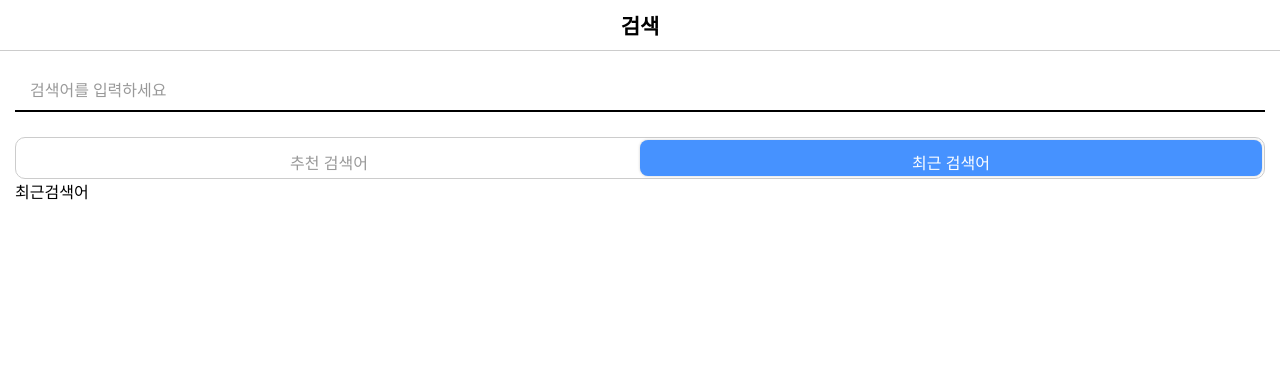
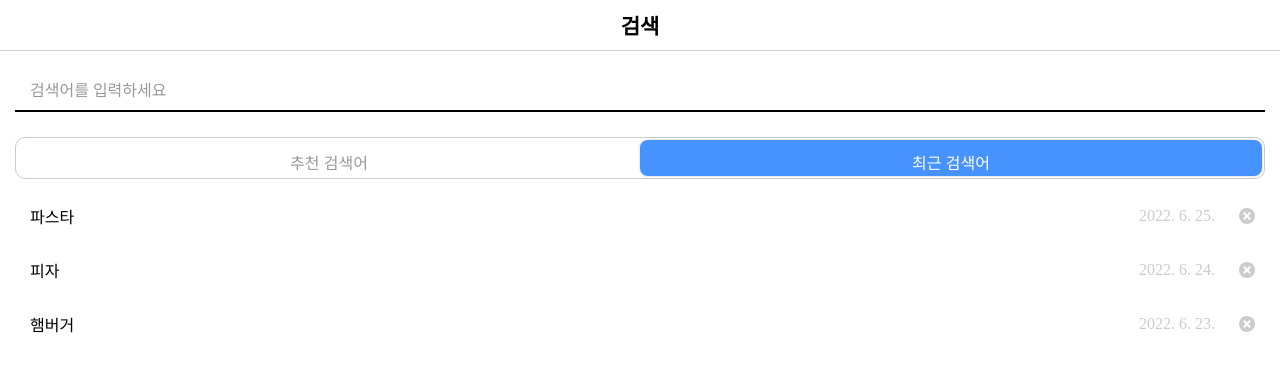
Before and after one commit to mysoo1229/study-react, a React app in the folder 3-component/: page / in a window 1280 px wide. Both pictures are taken after a click on the button "최근 검색어". Shown: the top 372 px of the page. Built offline with nearby package versions, Linux system fonts and the light colour scheme.

Commit message:
component - add KeywordList and HistoryList

```diff
--- a/3-component/src/App.js
+++ b/3-component/src/App.js
@@ -4,6 +4,8 @@
 import SearchResult from './components/SearchResult.js';
 import Tabs, { TabType } from './components/Tabs.js';
 import store from './Store.js'
+import KeywordList from './components/KeywordList.js'
+import HistoryList from './components/HistoryList.js';
 
 export default class App extends React.Component {
   constructor() {
@@ -13,7 +15,8 @@
       searchKeyword: '',
       searchResult: [],
       submitted: false,
-      selectedTab: TabType.KEYWORD
+      selectedTab: TabType.KEYWORD,
+      historyList: []
     }
   }
 
@@ -29,6 +32,7 @@
     const searchResult = store.search(searchKeyword);
 
     this.setState({
+      searchKeyword,
       searchResult,
       submitted: true
     })
@@ -64,8 +68,16 @@
                 selectedTab={selectedTab}
                 onChange={(selectedTab) => this.setState({ selectedTab })}
               />
-              {selectedTab === TabType.KEYWORD && <>추천검색어</>}
-              {selectedTab === TabType.HISTORY && <>최근검색어</>}
+              {selectedTab === TabType.KEYWORD &&
+                <KeywordList
+                  onClick={(keyword) => this.search(keyword)}
+                />
+              }
+              {selectedTab === TabType.HISTORY &&
+                <HistoryList
+                  onKeywordClick={(keyword) => this.search(keyword)}
+                />
+              }
               </>
             )}
           </div>
--- /dev/null
+++ b/3-component/src/components/HistoryList.js
@@ -0,0 +1,38 @@
+import React from "react";
+import List from "./List.js";
+import store from "../Store.js";
+import { formatRelativeDate } from "../helpers.js"
+
+export default class HistoryList extends List {
+  componentDidMount() {
+    this.fetch();
+  }
+
+  fetch() {
+    const data = store.getHistoryList();
+    this.setState({ data });
+  }
+
+  handleClickRemoveHistory(keyword) {
+    store.removeHistory(keyword);
+    const historyList = store.getHistoryList();
+    this.fetch();
+  }
+
+  renderItem(item) {
+    return (
+      <>
+        <button
+          type="button"
+          onClick={() => this.props.onKeywordClick(item.keyword)}
+        >{item.keyword}</button>
+        <span className="date">{formatRelativeDate(item.date)}</span>
+        <button
+          className="button-remove"
+          onClick={() => this.handleClickRemoveHistory(item.keyword)}
+          aria-label="삭제"
+        ></button>
+      </>
+    )
+  }
+}
--- /dev/null
+++ b/3-component/src/components/KeywordList.js
@@ -0,0 +1,24 @@
+import React from "react";
+import List from "./List.js";
+import store from "../Store.js";
+
+export default class KeywordList extends List {
+  componentDidMount() {
+    const data = store.getKeywordList();
+    this.setState({ data })
+  }
+
+  renderItem(item, index) {
+    return (
+      <>
+        <span className="number">{index + 1}</span>
+        <button
+          type="button"
+          onClick={() => this.props.onClick(item.keyword)}
+        >
+          {item.keyword}
+        </button>
+      </>
+    )
+  }
+}
--- /dev/null
+++ b/3-component/src/components/List.js
@@ -0,0 +1,29 @@
+import React from "react";
+
+export default class List extends React.Component {
+  constructor() {
+    super();
+
+    this.state = {
+      data: []
+    }
+  }
+
+  renderItem(item, index) {
+    throw 'renderItem()을 구현하세요';
+  }
+
+  render() {
+    return (
+      <ul className="list">
+        {this.state.data.map((item, index) => {
+          return (
+            <li key={item.id}>
+              {this.renderItem(item, index)}
+            </li>
+          )
+        })}
+      </ul>
+    )
+  }
+}
```
